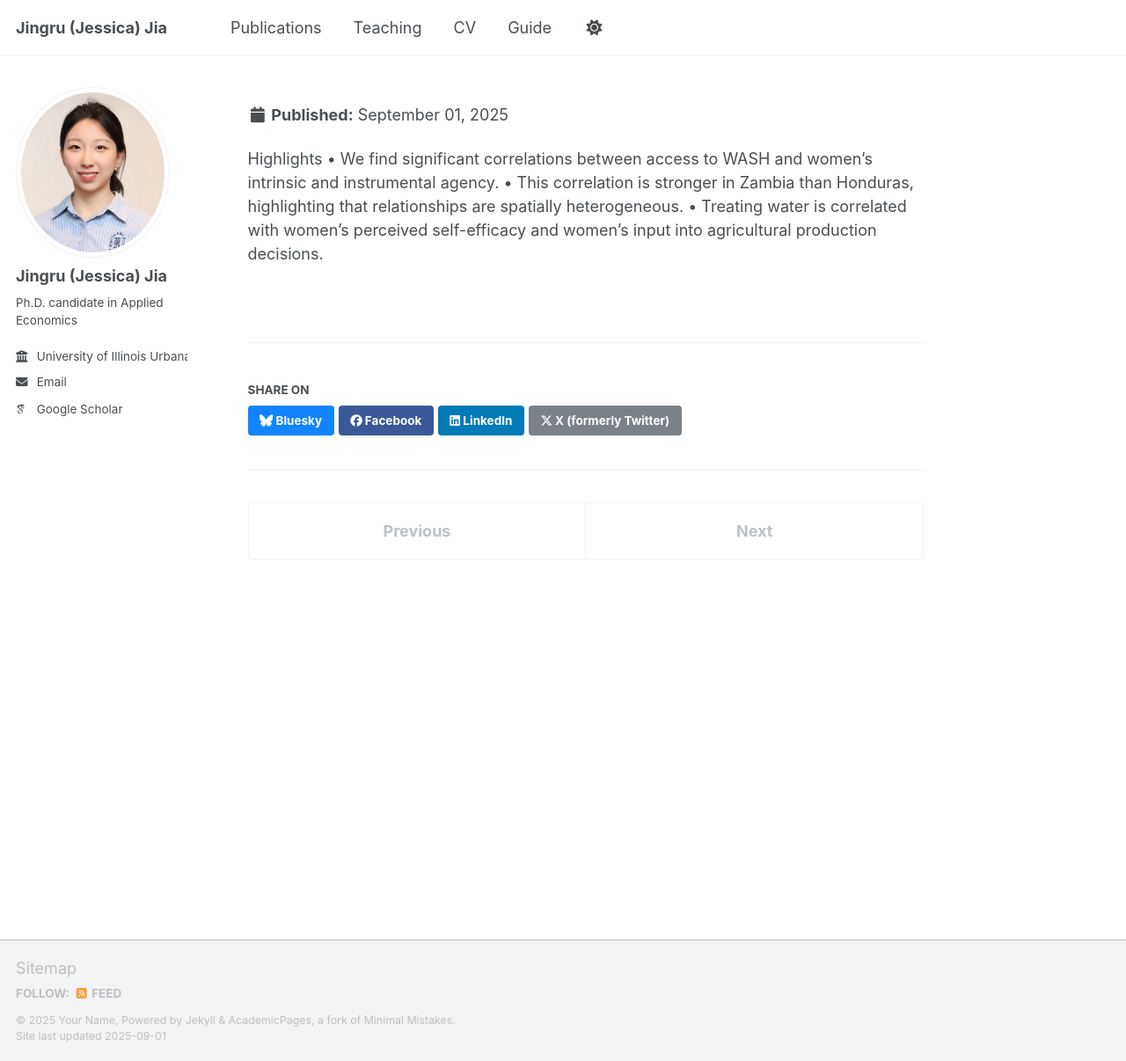
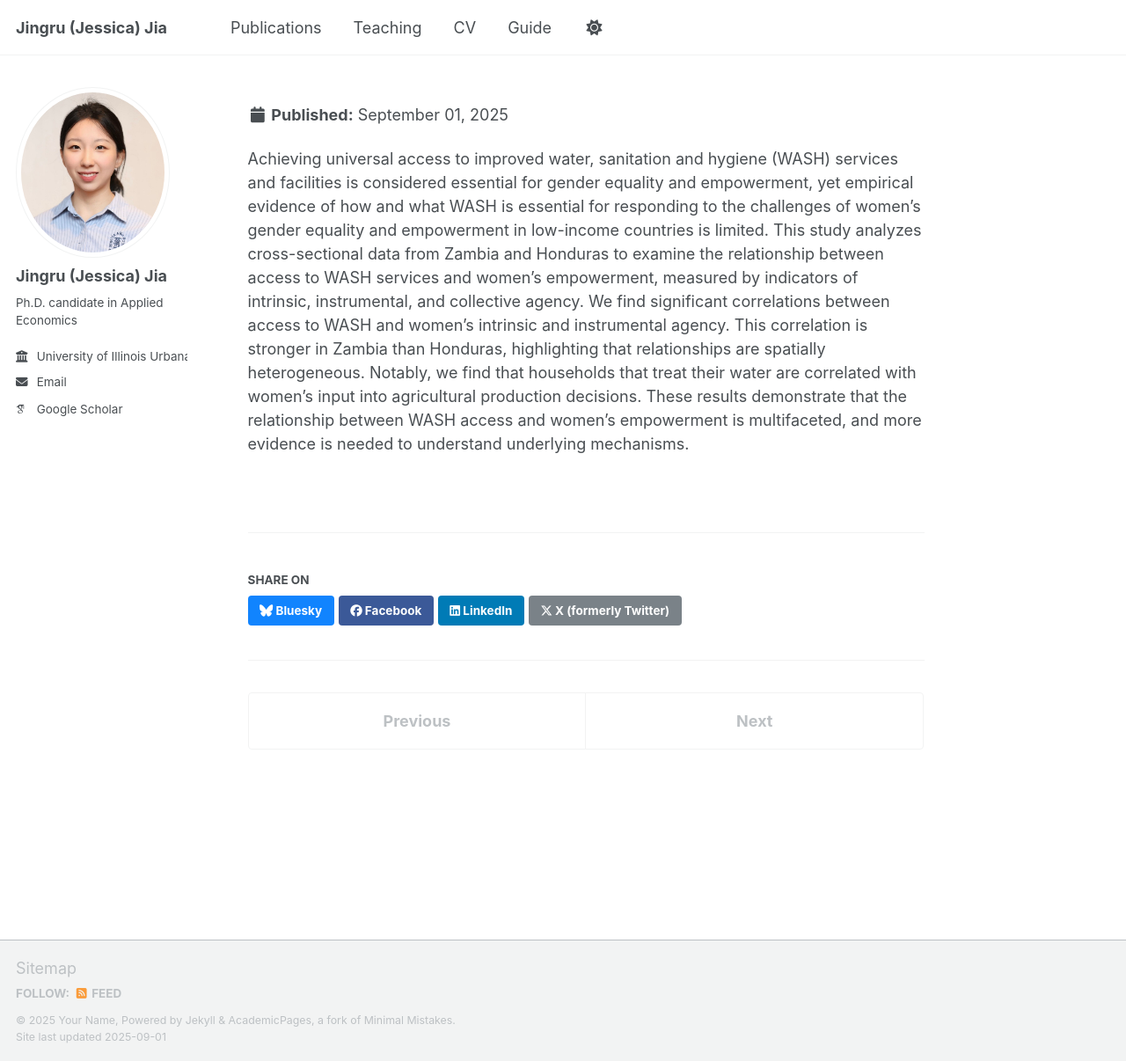
Before and after one commit to jingru688/jingru688.github.io, a Jekyll site: the page built from _publications/2024-02-17-paper-title-number-4.md, in a window 1280 px wide and 1206 px high. Shown: the whole window at 88% size. Built offline with Jekyll 4.4.1, drawn with Linux system fonts in a browser that asks for light colours; some web fonts are replaced; a script that is not in the unit is left out.

Commit message:
Update 2024-02-17-paper-title-number-4.md

```diff
--- a/_publications/2024-02-17-paper-title-number-4.md
+++ b/_publications/2024-02-17-paper-title-number-4.md
@@ -1,16 +1,12 @@
 ---
 title: "Pathways linking WASH access and women's empowerment"
 collection: publications
-category: conferences
-permalink: /publication/2024-02-17-paper-title-number-4
-excerpt: 'This paper is about fixing template issue #693.'
-date: 2024-02-17
-venue: 'GitHub Journal of Bugs'
-paperurl: 'http://academicpages.github.io/files/paper3.pdf'
+category: paper
+date: 2025-02-17
+venue: 'Journal of Rural Studies'
+paperurl: 'https://www.sciencedirect.com/science/article/pii/S0743016725000427'
 citation: 'Jia, Jingru, et al. (2025) "Pathways linking WASH access and women's empowerment: Evidence from Zambia and Honduras." Journal of Rural Studies 116: 103602.'
 ---
 
-Highlights
-• We find significant correlations between access to WASH and women's intrinsic and instrumental agency.
-• This correlation is stronger in Zambia than Honduras, highlighting that relationships are spatially heterogeneous.
-• Treating water is correlated with women's perceived self-efficacy and women's input into agricultural production decisions.
+Achieving universal access to improved water, sanitation and hygiene (WASH) services and facilities is considered essential for gender equality and empowerment, yet empirical evidence of how and what WASH is essential for responding to the challenges of women's gender equality and empowerment in low-income countries is limited.
+This study analyzes cross-sectional data from Zambia and Honduras to examine the relationship between access to WASH services and women's empowerment, measured by indicators of intrinsic, instrumental, and collective agency. We find significant correlations between access to WASH and women's intrinsic and instrumental agency. This correlation is stronger in Zambia than Honduras, highlighting that relationships are spatially heterogeneous. Notably, we find that households that treat their water are correlated with women's input into agricultural production decisions. These results demonstrate that the relationship between WASH access and women's empowerment is multifaceted, and more evidence is needed to understand underlying mechanisms.
```
